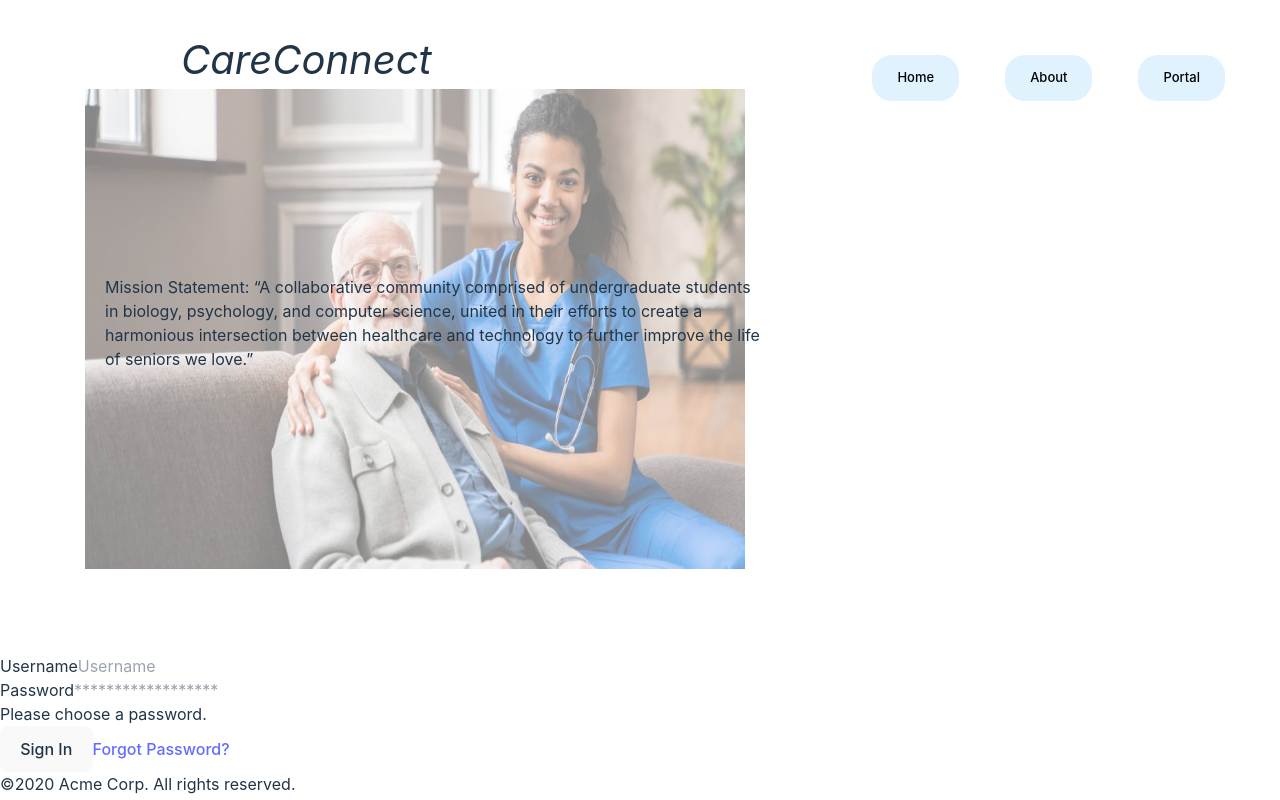
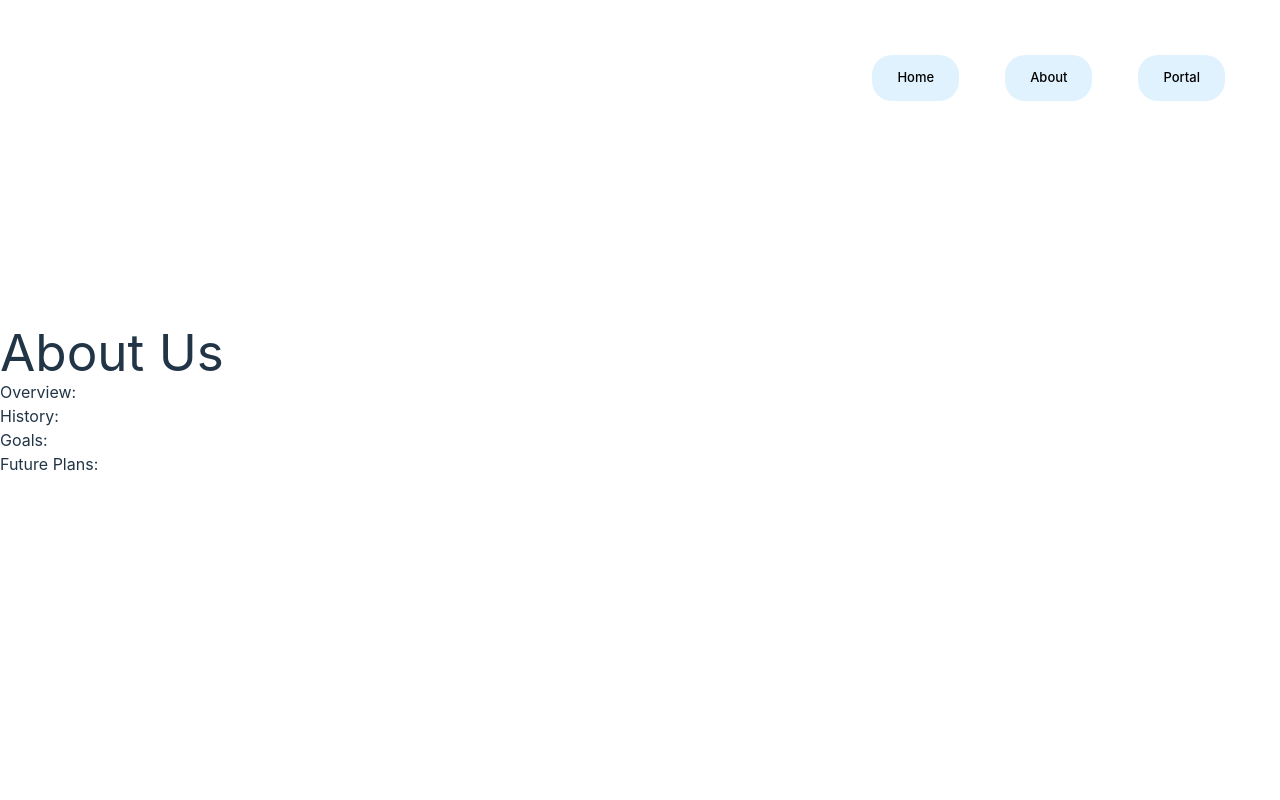
Before and after one commit to kelly-chen91/care-connect, a React (Vite) app: page /about in a window 1280 px wide. Built offline with nearby package versions, Linux system fonts and the light colour scheme.

Commit message:
fixed router

```diff
--- a/src/App.jsx
+++ b/src/App.jsx
@@ -1,76 +1,36 @@
 import { useState } from 'react'
 import './App.css'
-import cna from './cna.png'
-import LoginForm from './loginform';
 
-import About from './routes/About';
+import AboutPage from './components/aboutPage';
+import Layout from './components/Layout';
+import Portal from './components/Portal';
+import Error from './components/Error';
+
 import {
-  BrowserRouter as Router,
+  BrowserRouter,
   Routes,
   Route,
-  Link
 } from "react-router-dom"
+import Home from './components/Home';
+
 
 function App() {
   return (
-    <Router>
 
-      <div> {/* Acts as a container that holds the element */}
+    <BrowserRouter>
+      <Routes>
+        <Route path="/" element={<Layout />}>
+          <Route path="home" element={<Home />} />
+          <Route path="about" element={<AboutPage />} />
+          <Route path="portal" element={<Portal />} />
+          <Route path="*" element={<Error />} />
 
-        {/* Section is used to represent distinct sections of content within a webpage */}
+        </Route>
+      </Routes>
+      {/* <Outlet /> */}
 
-        <section> {/* Company Name */}
-          <p class="company-name"><i>CareConnect</i></p>
-        </section>
-
-        <section>
-          <nav className='navigation'> {/* A list of navigation links */}
-            <ul>
-              <li>
-                <Link to="/Home" class="button">Home</Link>
-              </li>
-
-              <li>
-                <Link to="/About" class="button">About</Link>
-              </li>
-
-              <li>
-                <Link to="/Portal" class="button">Portal </Link>
-              </li>
-            </ul>
-
-          </nav>
-        </section>
-
-        <section> {/* Mission Statement */}
-          <img src={cna} class="background-image" alt="Background Image" />
-          <p class="mission-statement">
-            Mission Statement:
-            “A collaborative community comprised of undergraduate students <br />
-            in biology, psychology, and computer science,
-            united in their efforts to create a <br />
-            harmonious intersection between healthcare and technology to further improve
-            the life <br />
-            of seniors we love.”
-          </p>
-        </section>
-
-        <LoginForm />
-
-      </div>
-      <Routes>
-        <Route
-          path="/Home"
-        />
-        <Route
-          path="/About"
-        />
-        <Route
-          path="/Portal"
-        />
-
-      </Routes>
-    </Router>
+    </BrowserRouter>
+    // <Layout />
   );
 }
 
--- /dev/null
+++ b/src/components/Error.jsx
@@ -0,0 +1,3 @@
+export default function Error() {
+    return <h1>404 Not Found</h1>
+}
--- /dev/null
+++ b/src/components/Home.jsx
@@ -0,0 +1,27 @@
+import '../App.css'
+import LoginForm from './loginform';
+import cna from '../assets/cna.png';
+export default function Home() {
+    return (
+        <div>
+            <section> {/* Company Name */}
+                <p class="company-name"><i>CareConnect</i></p>
+            </section>
+
+            <section> {/* Mission Statement */}
+                <img src={cna} class="background-image" alt="Background Image" />
+                <p className="mission-statement">
+                    Mission Statement:
+                    “A collaborative community comprised of undergraduate students <br />
+                    in biology, psychology, and computer science,
+                    united in their efforts to create a <br />
+                    harmonious intersection between healthcare and technology to further improve
+                    the life <br />
+                    of seniors we love.”
+                </p>
+            </section>
+
+            <LoginForm />
+        </div>
+    );
+}
--- /dev/null
+++ b/src/components/Layout.jsx
@@ -0,0 +1,25 @@
+import { Outlet, Link } from 'react-router-dom'
+import '../App.css'
+export default function Layout() {
+    return (
+        <>
+            <nav className='navigation'> {/* A list of navigation links */}
+                <ul>
+                    <li>
+                        <Link to="/home" class="button">Home</Link>
+                    </li>
+
+                    <li>
+                        <Link to="/about" class="button">About</Link>
+                    </li>
+
+                    <li>
+                        <Link to="/portal" class="button">Portal </Link>
+                    </li>
+                </ul>
+
+            </nav>
+            <Outlet />
+        </>
+    );
+}
--- /dev/null
+++ b/src/components/Portal.jsx
@@ -0,0 +1,3 @@
+export default function Portal() {
+    return <h1>Hello Portal</h1>;
+}
--- a/src/components/aboutPage.js
+++ b/src/components/aboutPage.jsx
@@ -1,9 +1,11 @@
 import React from "react";
 
-const aboutPage = ({}) => {
+
+const AboutPage = ({ }) => {
   return (
     <div className="relative h-64 w-100 ...">
       <h1>About Us</h1>
+
       <p>Overview:</p>
       <p>History:</p>
       <p>Goals:</p>
@@ -12,4 +14,4 @@ const aboutPage = ({}) => {
   );
 };
 
-export default aboutPage;
+export default AboutPage;
--- /dev/null
+++ b/src/components/loginform.jsx
@@ -0,0 +1,36 @@
+import { useState } from 'react'
+
+const LoginForm = () => {
+  return (
+    <div class="w-full max-w-xs">
+      <form class="bg-white shadow-md rounded px-8 pt-6 pb-8 mb-4">
+        <div class="mb-4">
+          <label class="block text-gray-700 text-sm font-bold mb-2" for="username">
+            Username
+          </label>
+          <input class="shadow appearance-none border rounded w-full py-2 px-3 text-gray-700 leading-tight focus:outline-none focus:shadow-outline" id="username" type="text" placeholder="Username" />
+        </div>
+        <div class="mb-6">
+          <label class="block text-gray-700 text-sm font-bold mb-2" for="password">
+            Password
+          </label>
+          <input class="shadow appearance-none border border-red-500 rounded w-full py-2 px-3 text-gray-700 mb-3 leading-tight focus:outline-none focus:shadow-outline" id="password" type="password" placeholder="******************" />
+          <p class="text-red-500 text-xs italic">Please choose a password.</p>
+        </div>
+        <div class="flex items-center justify-between">
+          <button class="bg-blue-500 hover:bg-blue-700 text-white font-bold py-2 px-4 rounded focus:outline-none focus:shadow-outline" type="button">
+            Sign In
+          </button>
+          <a class="inline-block align-baseline font-bold text-sm text-blue-500 hover:text-blue-800" href="#">
+            Forgot Password?
+          </a>
+        </div>
+      </form>
+      <p class="text-center text-gray-500 text-xs">
+        &copy;2020 Acme Corp. All rights reserved.
+      </p>
+    </div>
+  );
+};
+
+export default LoginForm
--- a/src/loginform.jsx
+++ /dev/null
@@ -1,38 +0,0 @@
-import { useState } from 'react'
-import reactLogo from './assets/react.svg'
-import viteLogo from '/vite.svg'
-
-const LoginForm = () => {
-    return (
-        <div class="w-full max-w-xs">
-        <form class="bg-white shadow-md rounded px-8 pt-6 pb-8 mb-4">
-          <div class="mb-4">
-            <label class="block text-gray-700 text-sm font-bold mb-2" for="username">
-              Username
-            </label>
-            <input class="shadow appearance-none border rounded w-full py-2 px-3 text-gray-700 leading-tight focus:outline-none focus:shadow-outline" id="username" type="text" placeholder="Username"/>
-          </div>
-          <div class="mb-6">
-            <label class="block text-gray-700 text-sm font-bold mb-2" for="password">
-              Password
-            </label>
-            <input class="shadow appearance-none border border-red-500 rounded w-full py-2 px-3 text-gray-700 mb-3 leading-tight focus:outline-none focus:shadow-outline" id="password" type="password" placeholder="******************"/>
-            <p class="text-red-500 text-xs italic">Please choose a password.</p>
-          </div>
-          <div class="flex items-center justify-between">
-            <button class="bg-blue-500 hover:bg-blue-700 text-white font-bold py-2 px-4 rounded focus:outline-none focus:shadow-outline" type="button">
-              Sign In
-            </button>
-            <a class="inline-block align-baseline font-bold text-sm text-blue-500 hover:text-blue-800" href="#">
-              Forgot Password?
-            </a>
-          </div>
-        </form>
-        <p class="text-center text-gray-500 text-xs">
-          &copy;2020 Acme Corp. All rights reserved.
-        </p>
-      </div>
-    );
-};
-
-export default LoginForm
```
Also changed, not shown: src/assets/cna.png (renamed from src/cna.png), 1 other file (tests, documents, lock files or other folders).
